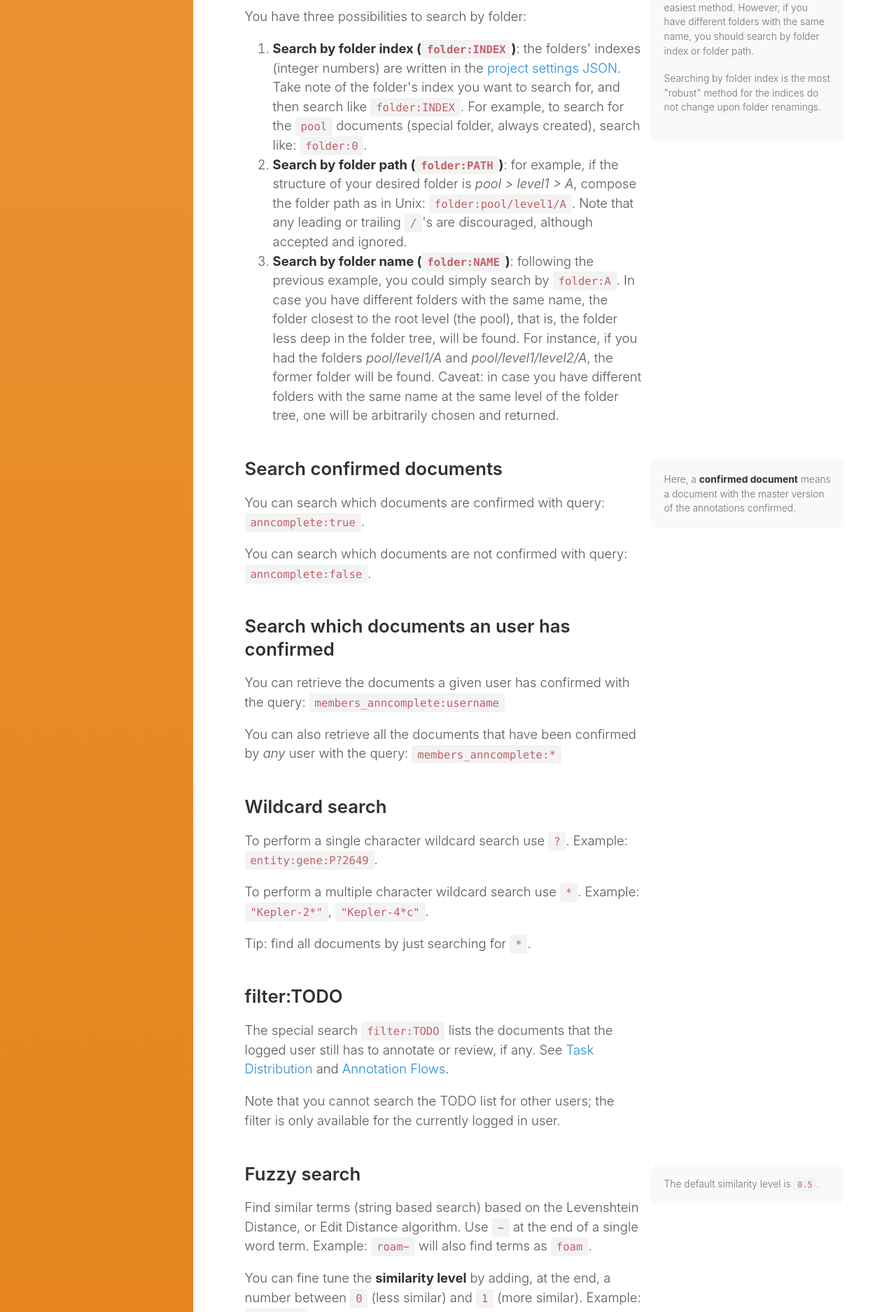
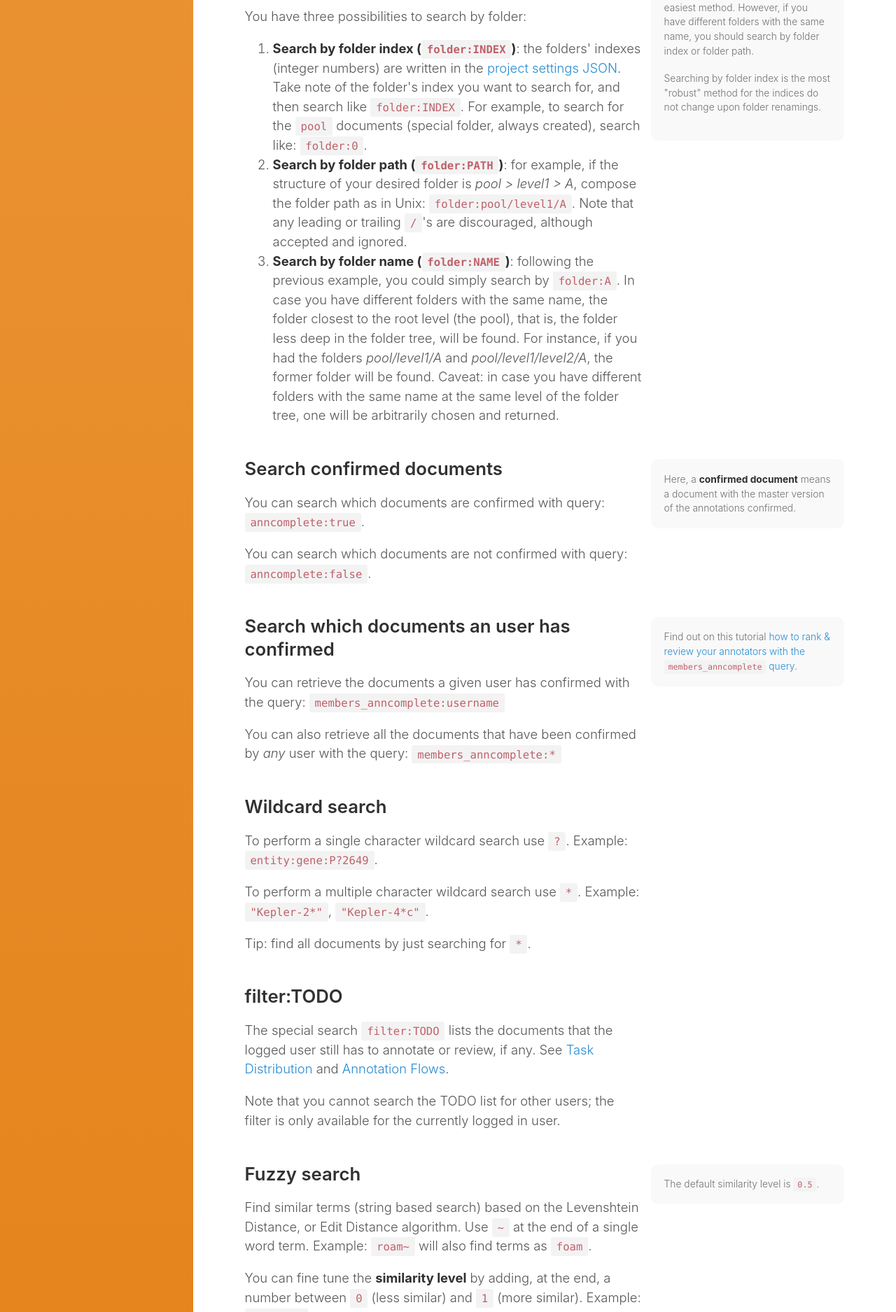
Before and after one commit to tagtogorg/tagtog-doc, a Jekyll site: the page built from search-queries.md, in a window 1280 px wide. Shown: the part 2410-4285 px from the top of the page at 70% size. Built offline with Jekyll 4.4.1, drawn with Linux system fonts in a browser that asks for light colours; nearby versions of some CDN libraries.

Commit message:
put more links

```diff
--- a/search-queries.md
+++ b/search-queries.md
@@ -99,6 +99,9 @@ toc: true
   <h3>Search which documents an user has confirmed</h3>
   <p>You can retrieve the documents a given user has confirmed with the query: <code>members_anncomplete:username</code></p>
   <p>You can also retrieve all the documents that have been confirmed by <em>any</em> user with the query: <code>members_anncomplete:*</code></p>
+</div>
+<div class="one-third-col">
+  {% include message.html message='Find out on this tutorial <a href="https://medium.com/@tagtog/how-to-rank-review-your-annotators-4a814c941ac3?source=friends_link&sk=c354f53823defdaf2844271185fd28e3" title="Medium post: How to rank &amp; review your annotators">how to rank &amp; review your annotators with the <code>members_anncomplete</code> query</a>.' %}
 </div>
 
 
```
Also changed, not shown: updates.md (+1 -1 lines).
